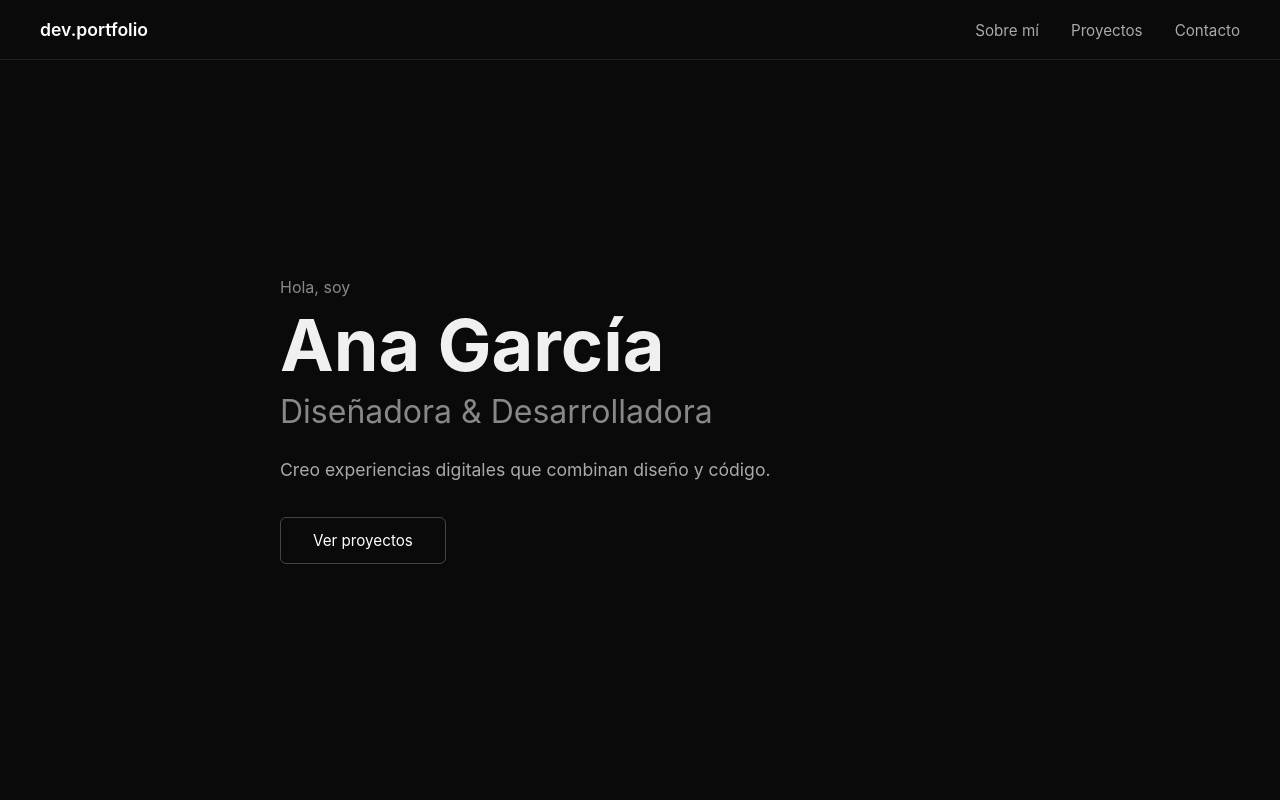
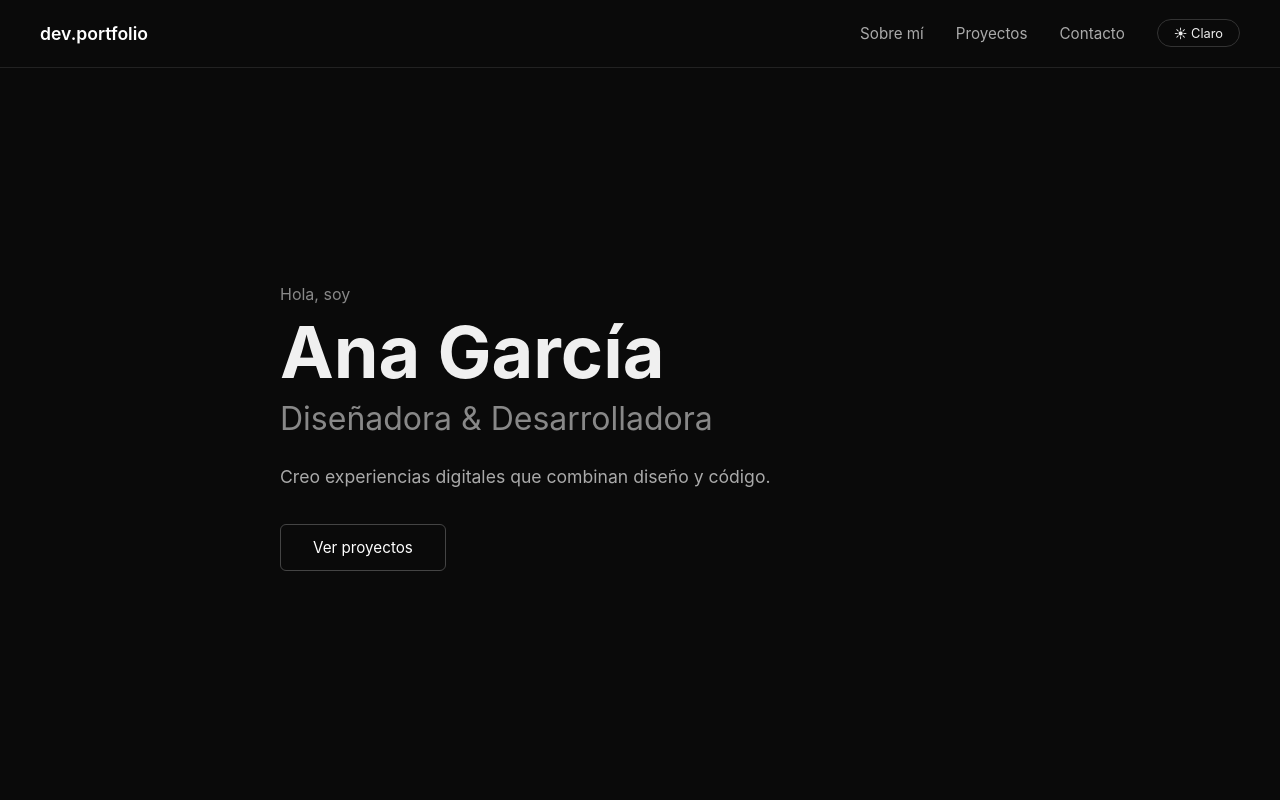
Before and after one commit to Draklif/TDM-React, a React (Vite) app: page / in a window 1280 px wide. Shown: the top 800 px of the page. Built offline with nearby package versions, Linux system fonts and the light colour scheme.

Commit message:
050526-10 Darkmode / Lightmode 1

```diff
--- a/src/App.jsx
+++ b/src/App.jsx
@@ -1,3 +1,4 @@
+import { useState } from 'react'
 import Navbar from './components/Navbar/Navbar'
 import Hero from './components/Hero/Hero'
 import About from './components/About/About'
@@ -6,11 +7,18 @@ import ProjectList from './components/ProjectList/ProjectList'
 import Contact from './components/Contact/Contact'
 import Footer from './components/Footer/Footer'
 import { skills } from './data/skills'
+import styles from './App.module.css'
 
 function App() {
+  const [darkMode, setDarkMode] = useState(true)
+
+  function toggleDarkMode() {
+    setDarkMode(!darkMode)
+  }
+
   return (
-    <div>
-      <Navbar />
+    <div className={darkMode ? styles.dark : styles.light}>
+      <Navbar darkMode={darkMode} onToggle={toggleDarkMode} />
       <Hero
         name="Ana García"
         role="Diseñadora & Desarrolladora"
@@ -18,7 +26,7 @@ function App() {
       />
       <About
         photo="https://i.pravatar.cc/300"
-        bio="Soy diseñadora y desarrolladora con foco en experiencias digitales. Me interesa el cruce entre el diseño visual y la tecnología."
+        bio="Soy diseñadora y desarrolladora con foco en experiencias digitales."
       />
       <SkillsList skills={skills} />
       <ProjectList />
--- /dev/null
+++ b/src/App.module.css
@@ -0,0 +1,13 @@
+.dark {
+  background: #0a0a0a;
+  color: #f0f0f0;
+  min-height: 100vh;
+  transition: background 0.3s, color 0.3s;
+}
+
+.light {
+  background: #fafafa;
+  color: #0a0a0a;
+  min-height: 100vh;
+  transition: background 0.3s, color 0.3s;
+}
--- a/src/components/Navbar/Navbar.jsx
+++ b/src/components/Navbar/Navbar.jsx
@@ -1,14 +1,19 @@
 import styles from './Navbar.module.css'
 
-function Navbar() {
+function Navbar({ darkMode, onToggle }) {
   return (
     <nav className={styles.navbar}>
       <span className={styles.logo}>dev.portfolio</span>
-      <ul className={styles.links}>
-        <li><a href="#about">Sobre mí</a></li>
-        <li><a href="#projects">Proyectos</a></li>
-        <li><a href="#contact">Contacto</a></li>
-      </ul>
+      <div style={{ display: 'flex', alignItems: 'center', gap: '2rem' }}>
+        <ul className={styles.links}>
+          <li><a href="#about">Sobre mí</a></li>
+          <li><a href="#projects">Proyectos</a></li>
+          <li><a href="#contact">Contacto</a></li>
+        </ul>
+        <button className={styles.themeBtn} onClick={onToggle}>
+          {darkMode ? '☀ Claro' : '☾ Oscuro'}
+        </button>
+      </div>
     </nav>
   )
 }
--- a/src/components/Navbar/Navbar.module.css
+++ b/src/components/Navbar/Navbar.module.css
@@ -32,3 +32,19 @@
 .links a:hover {
   color: #fff;
 }
+
+.themeBtn {
+  background: transparent;
+  border: 1px solid #333;
+  border-radius: 999px;
+  padding: 0.35rem 1rem;
+  font-size: 0.8rem;
+  cursor: pointer;
+  color: inherit;
+  font-family: inherit;
+  transition: border-color 0.2s;
+}
+
+.themeBtn:hover {
+  border-color: #888;
+}
--- a/src/index.css
+++ b/src/index.css
@@ -6,6 +6,4 @@
 
 body {
   font-family: 'Inter', sans-serif;
-  background: #0a0a0a;
-  color: #f0f0f0;
 }
```
Also changed, not shown: src/App.css (deleted).
